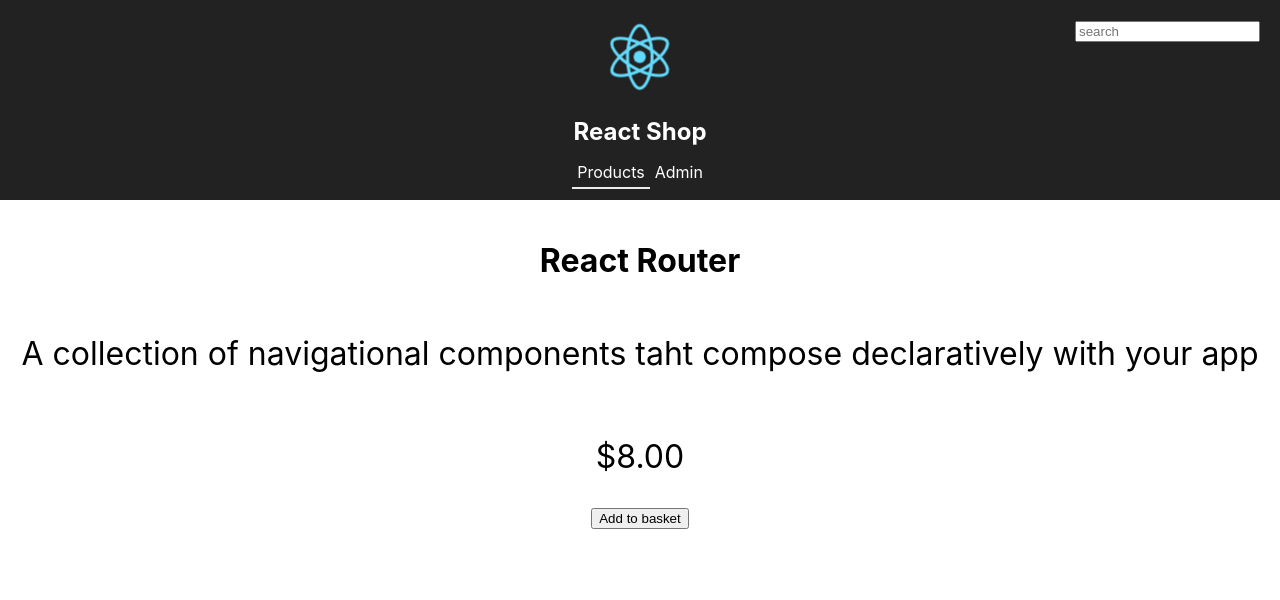
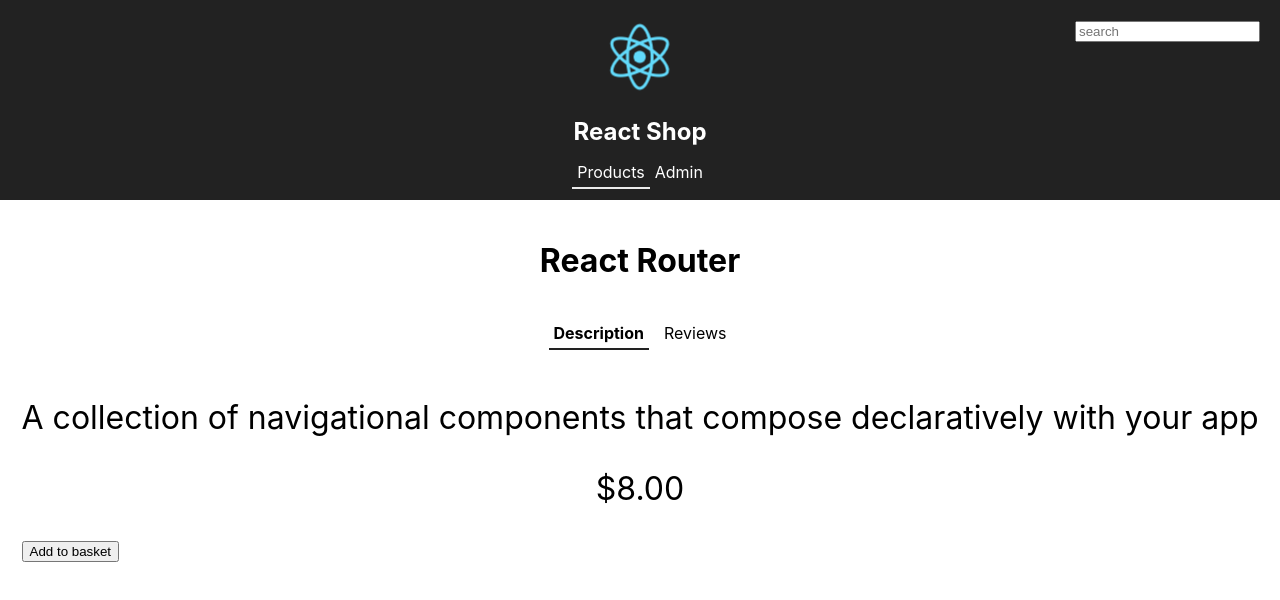
Before and after one commit to jxhdev/reactshop, a React (Create React App) app: page /products/1 in a window 1280 px wide. Shown: the top 600 px of the page. Built offline with nearby package versions, Linux system fonts and the light colour scheme.

Commit message:
added tabs component and refatored products page to use tabs

```diff
--- /dev/null
+++ b/src/Product.tsx
@@ -0,0 +1,57 @@
+import * as React from 'react';
+import { IProduct } from './ProductsData';
+import Tabs from './Tabs';
+
+interface IProps {
+  product: IProduct;
+  inBasket: boolean;
+  onAddToBasket: () => void;
+}
+
+const Product: React.FunctionComponent<IProps> = props => {
+  const product = props.product;
+  const handleAddClick = () => {
+    props.onAddToBasket();
+  };
+  return (
+    <>
+      <h1>{product.name}</h1>
+      <Tabs>
+        <Tabs.Tab
+          name="Description"
+          initialActive={true}
+          heading={() => <b>Description</b>}
+        >
+          <p>{product.description}</p>
+
+          <p className="product-price">
+            {new Intl.NumberFormat('en-US', {
+              currency: 'USD',
+              style: 'currency'
+            }).format(product.price)}
+          </p>
+          {!props.inBasket && (
+            <button onClick={handleAddClick}>Add to basket</button>
+          )}
+        </Tabs.Tab>
+        <Tabs.Tab
+          name="Reviews"
+          initialActive={false}
+          heading={() => 'Reviews'}
+        >
+          <div>
+            <ul className="product-reviews">
+              {product.reviews.map(review => (
+                <li key={review.reviewer} className="product-reviews-item">
+                  <i>"{review.comment}"</i> - {review.reviewer}
+                </li>
+              ))}
+            </ul>
+          </div>
+        </Tabs.Tab>
+      </Tabs>
+    </>
+  );
+};
+
+export default Product;
--- a/src/ProductPage.tsx
+++ b/src/ProductPage.tsx
@@ -1,6 +1,7 @@
 import React, { Component } from 'react';
 import { Prompt, RouteComponentProps } from 'react-router-dom';
 import { IProduct, products } from './ProductsData';
+import Product from './Product';
 
 type Props = RouteComponentProps<{ id: string }>;
 
@@ -40,19 +41,11 @@
       <div className="page-container">
         <Prompt when={!this.state.added} message={this.navAwayMessage} />
         {product ? (
-          <>
-            <h1>{product.name}</h1>
-            <p>{product.description}</p>
-            <p className="product-price">
-              {new Intl.NumberFormat('en-US', {
-                currency: 'USD',
-                style: 'currency'
-              }).format(product.price)}
-            </p>
-            {!this.state.added && (
-              <button onClick={this.handleAddClick}>Add to basket</button>
-            )}
-          </>
+          <Product
+            product={product}
+            inBasket={this.state.added}
+            onAddToBasket={this.handleAddClick}
+          />
         ) : (
           <p>Product not found!</p>
         )}
--- a/src/ProductsData.ts
+++ b/src/ProductsData.ts
@@ -3,26 +3,53 @@
   name: string;
   description: string;
   price: number;
+  reviews: IReview[];
+}
+
+export interface IReview {
+  comment: string;
+  reviewer: string;
 }
 
 export const products: IProduct[] = [
   {
     description:
-      'A collection of navigational components taht compose declaratively with your app',
+      'A collection of navigational components that compose declaratively with your app',
     id: 1,
     name: 'React Router',
-    price: 8
+    price: 8,
+    reviews: [
+      { comment: 'Excellent! This does everything I want', reviewer: 'Billy' },
+      { comment: "The best router I've ever worked with", reviewer: 'Sally' }
+    ]
   },
   {
     description: 'A library that helps manage state across your app',
     id: 2,
     name: 'React Redux',
-    price: 12
+    price: 12,
+    reviews: [
+      {
+        comment: "I've found this really useful in a large app I'm working on",
+        reviewer: 'Billy'
+      },
+      {
+        comment: 'A bit confusing at first but simple when you get used to it',
+        reviewer: 'Sally'
+      }
+    ]
   },
   {
     description: 'A library that helps you interact with a GraphQL Backend',
     id: 3,
     name: 'React Apollo',
-    price: 12
+    price: 12,
+    reviews: [
+      { comment: "I'll never work with a REST API again!", reviewer: 'Billy' },
+      {
+        comment: 'It makes working with GraphQL backends a breeze',
+        reviewer: 'Sally'
+      }
+    ]
   }
 ];
--- a/src/ProductsPage.tsx
+++ b/src/ProductsPage.tsx
@@ -26,7 +26,6 @@
     props: RouteComponentProps,
     state: IState
   ) {
-    console.log(props.location);
     const searchParams = new URLSearchParams(props.location.search);
     const search = searchParams.get('search');
     return {
--- a/src/Routes.tsx
+++ b/src/Routes.tsx
@@ -1,4 +1,4 @@
-import React, { useState } from 'react';
+import React, { useState, Suspense } from 'react';
 import {
   BrowserRouter as Router,
   Redirect,
@@ -6,7 +6,6 @@
   Switch,
   RouteComponentProps
 } from 'react-router-dom';
-import AdminPage from './AdminPage';
 import ProductsPage from './ProductsPage';
 import Header from './Header';
 import ProductPage from './ProductPage';
@@ -21,6 +20,8 @@
     </Router>
   );
 };
+
+const AdminPage = React.lazy(() => import('./AdminPage'));
 
 const Routes: React.FunctionComponent<RouteComponentProps> = props => {
   const [loggedIn, setLoggedIn] = useState(true);
@@ -39,7 +40,15 @@
             <Route exact path="/products" component={ProductsPage} />
             <Route path="/products/:id" component={ProductPage} />
             <Route path="/admin">
-              {loggedIn ? <AdminPage /> : <Redirect to="/login" />}
+              {loggedIn ? (
+                <Suspense
+                  fallback={<div className="page-container">Loading...</div>}
+                >
+                  <AdminPage />
+                </Suspense>
+              ) : (
+                <Redirect to="/login" />
+              )}
             </Route>
             <Route path="/login" component={LoginPage} />
             <Route component={NotFoundPage} />
--- /dev/null
+++ b/src/Tabs.tsx
@@ -0,0 +1,74 @@
+import React, { Component } from 'react';
+
+interface IState {
+  activeName: string;
+  activeContent: React.ReactNode;
+}
+
+interface ITabProps {
+  name: string;
+  initialActive?: boolean;
+  heading: () => string | JSX.Element;
+}
+
+interface ITabsContext {
+  activeName?: string;
+  handleTabClick?: (name: string, content: React.ReactNode) => void;
+}
+
+const TabsContext = React.createContext<ITabsContext>({});
+
+class Tabs extends Component<{}, IState> {
+  public static Tab: React.FunctionComponent<ITabProps> = props => (
+    <TabsContext.Consumer>
+      {(context: ITabsContext) => {
+        if (!context.activeName && props.initialActive) {
+          if (context.handleTabClick) {
+            context.handleTabClick(props.name, props.children);
+            return null;
+          }
+        }
+        const activeName = context.activeName
+          ? context.activeName
+          : props.initialActive
+          ? props.name
+          : '';
+        const handleTabClick = (e: React.MouseEvent<HTMLLIElement>) => {
+          if (context.handleTabClick) {
+            context.handleTabClick(props.name, props.children);
+          }
+        };
+        return (
+          <li
+            onClick={handleTabClick}
+            className={props.name === activeName ? 'active' : ''}
+          >
+            {props.heading()}
+          </li>
+        );
+      }}
+    </TabsContext.Consumer>
+  );
+
+  private handleTabClick = (name: string, content: React.ReactNode) => {
+    this.setState({
+      activeName: name,
+      activeContent: content
+    });
+  };
+  public render() {
+    return (
+      <TabsContext.Provider
+        value={{
+          activeName: this.state ? this.state.activeName : '',
+          handleTabClick: this.handleTabClick
+        }}
+      >
+        <ul className="tabs">{this.props.children}</ul>
+        <div>{this.state && this.state.activeContent}</div>
+      </TabsContext.Provider>
+    );
+  }
+}
+
+export default Tabs;
--- a/src/index.css
+++ b/src/index.css
@@ -114,3 +114,33 @@
 .animate-exit {
   display: none;
 }
+
+.product-reviews {
+  list-style: none;
+  padding: 0px;
+}
+
+.product-reviews .product-reviews-item {
+  display: block;
+  padding: 8px 0px;
+}
+
+.tabs {
+  list-style: none;
+  padding: 0;
+}
+
+.tabs li {
+  display: inline-block;
+  padding: 5px;
+  margin: 0px 5px 0px 5px;
+  cursor: pointer;
+}
+
+.tabs li:focus {
+  outline: none;
+}
+
+.tabs li.active {
+  border-bottom: #222 solid 2px;
+}
```
Also changed, not shown: tsconfig.json (+2 -8 lines).
